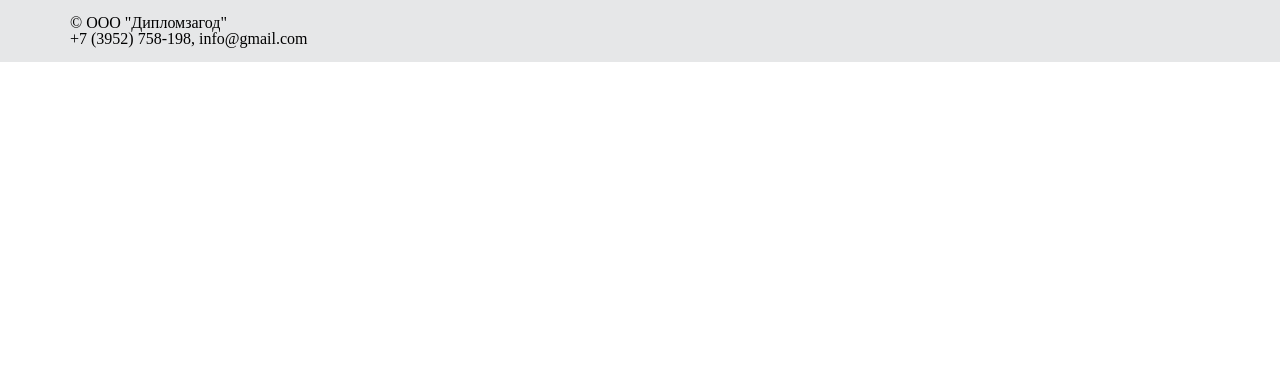
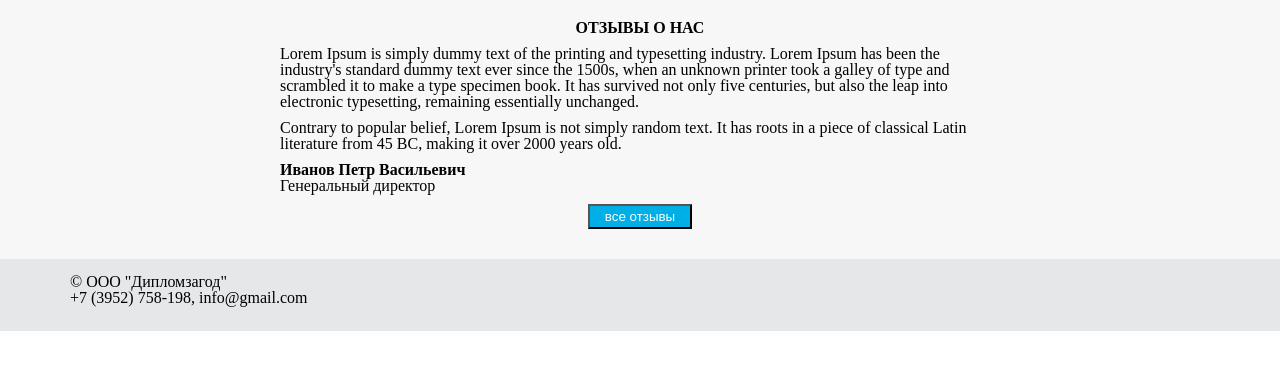
Before and after one commit to alesya-zagorovskaya/home_task_11, a plain HTML site: page index.html in a window 1280 px wide. Drawn offline with Linux system fonts and the light colour scheme.

Commit message:
version 1

```diff
--- a/css/main.css
+++ b/css/main.css
@@ -5,6 +5,31 @@
     padding: 0;
     margin: 0;
 }
+.block-4 {
+    background-color: #f8f7f7;
+    padding: 20px 280px;
+}
+h2 {
+    text-align: center;
+    font-weight: bold;
+}
+.block-4 h2, p {
+    margin-bottom: 10px;
+}
+.block-4 p:nth-child(4) {
+    margin-bottom: 0;
+}
+.director-name {
+    font-weight: bold;
+}
+p.button-3 {
+    text-align: center;
+}
+.button-3 button {
+    background-color: #00afe5;
+    color: white;
+    padding: 3px 15px;
+}
 footer {
     background-color: #e6e7e8;
     padding: 15px 70px;
--- a/index.html
+++ b/index.html
@@ -14,6 +14,20 @@
     <div class="block-3">
     </div>
     <div class="block-4">
+        <h2>ОТЗЫВЫ О НАС</h2>
+        <p>Lorem Ipsum is simply dummy text of the printing and typesetting industry. Lorem Ipsum has been the
+            industry's standard dummy text ever since the 1500s, when an unknown printer took a galley of type and
+            scrambled it to make a type specimen book. It has survived not only five centuries, but also the leap into
+            electronic typesetting, remaining essentially unchanged.
+        </p>
+        <p>Contrary to popular belief, Lorem Ipsum is not simply random text. It has roots in a piece of classical
+            Latin literature from 45 BC, making it over 2000 years old.
+        </p>
+        <p class="director-name">Иванов Петр Васильевич</p>
+        <p>Генеральный директор</p>
+        <p class="button-3">
+            <button>все отзывы</button>
+        </p>
     </div>
     <div class="block-5">
     </div>
```
Also changed, not shown: images/pointer.png (added).
